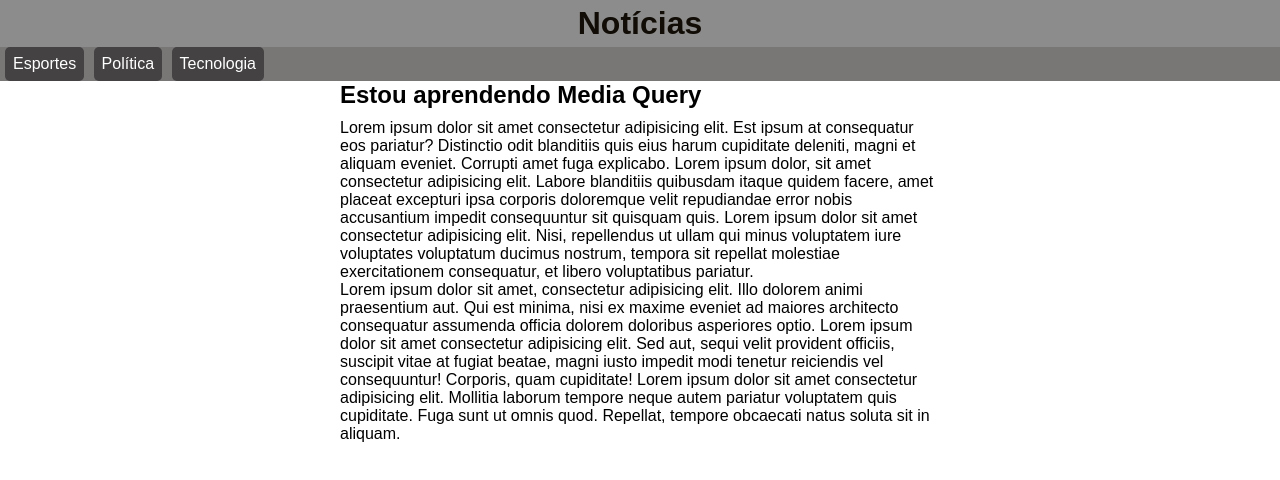
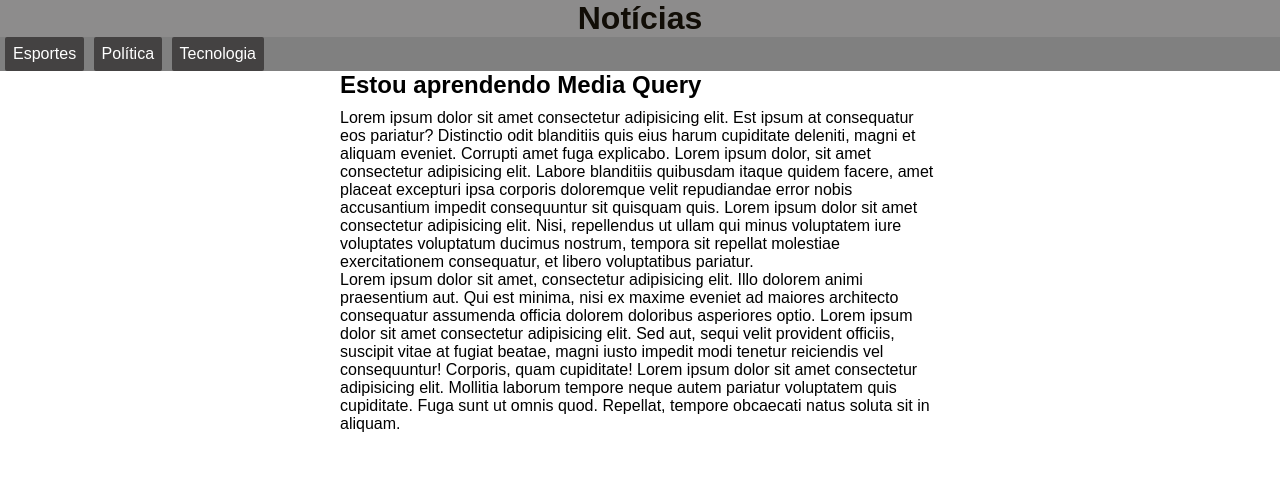
Before and after one commit to WMNeris/HTML-CSS, a plain HTML site: page Exercícios/ex026/mq001/index.html in a window 1280 px wide. Drawn offline with Linux system fonts and the light colour scheme.

Commit message:
atualizei exercício 26

```diff
--- a/Exercícios/ex026/mq001/estilos/impressora.css
+++ b/Exercícios/ex026/mq001/estilos/impressora.css
@@ -1,3 +1,23 @@
 @charset "UTF-8";
 
 /* Estilo para impressora*/
+
+*{
+    margin: 10;
+    padding: 10;
+}
+html{
+    font-family: 'Courier New', Courier, monospace;
+
+}
+
+menu{
+    display: none;
+}
+article{
+    width: 100%;
+}
+
+article::after{
+    content: 'Este artigo foi impresso através do site www.curdoemvideo.com.br';
+}
--- a/Exercícios/ex026/mq001/estilos/tela.css
+++ b/Exercícios/ex026/mq001/estilos/tela.css
@@ -12,10 +12,16 @@ html{
     font-size: 1em;
 }
 
+header{
+    background-color: rgb(141, 140, 140);
+}
+
+menu{
+    background-color: gray;
+}
+
 h1{
     text-align: center;
-    background-color: rgb(141, 140, 140);
-    padding: 5px;
     color: rgb(17, 13, 6);
 }
 
@@ -23,17 +29,12 @@ h2{
     margin-bottom: 10px;
 }
 
-ul{
-    background-color: rgb(121, 118, 118);
-
-}
-
 li{
     display: inline-block;
     background-color: rgb(68, 66, 66);
     color: white;
     padding: 8px;
-    border-radius: 5px;
+    border-radius: 2px;
     margin-left: 5px;
 }
 
```
Also changed, not shown: Exercícios/ex026/mq001/index.html (+2 -0 lines).
